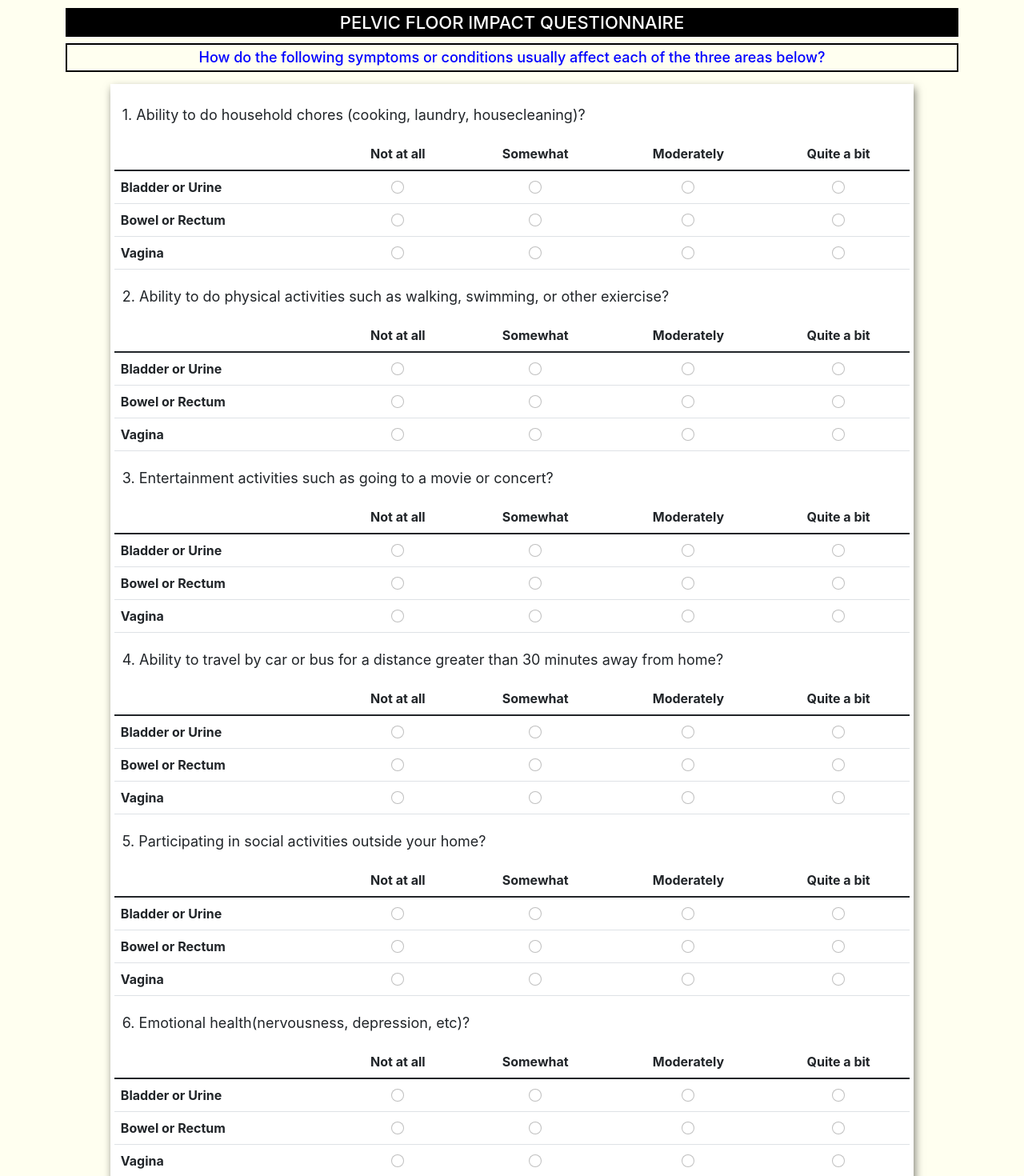
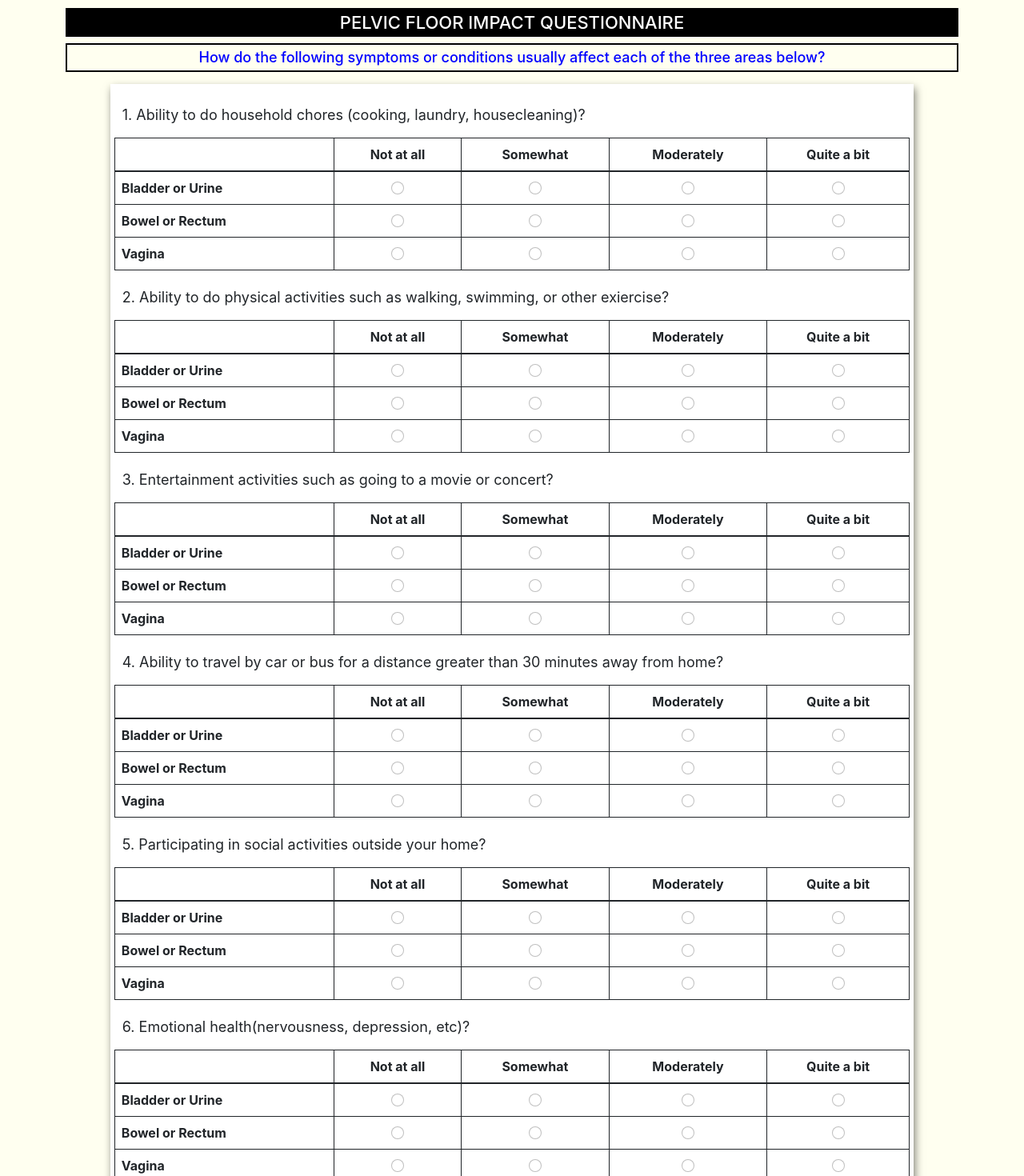
Before and after one commit to Yuzhiping00/PFIQ-7-Survey-Demo, a React (Create React App) app: page / in a window 1280 px wide. Shown: the top 1470 px of the page at 80% size. Built offline with nearby package versions, Linux system fonts and the light colour scheme.

Commit message:
#15: added dark border for each table

```diff
--- a/src/App.js
+++ b/src/App.js
@@ -107,7 +107,7 @@ class App extends Component {
                                                     margin: '10px auto',
                                                     padding: '5px 5px',}}>
               <p style={{textAlign:'left', marginBottom:'15px', marginLeft:'10px', marginTop:'20px',fontSize:'18px'}}> 1. Ability to do household chores (cooking, laundry, housecleaning)?</p>
-              <table class="table">
+              <table class="table table-bordered border-dark">
                   <thead>
                     <tr>
                       <th scope="col"></th>
@@ -239,7 +239,7 @@ class App extends Component {
 {/* question 2 table here */}
 
 <p style={{textAlign:'left', marginBottom:'15px', marginLeft:'10px', marginTop:'20px', fontSize:'18px'}}> 2. Ability to do physical activities such as walking, swimming, or other exiercise?</p>
-              <table class="table">
+              <table class="table table-bordered border-dark">
                   <thead>
                     <tr>
                       <th scope="col"></th>
@@ -362,8 +362,8 @@ class App extends Component {
                 </table>
 
 {/* question 3 table here */}
-<p style={{textAlign:'left', marginBottom:'15px', marginLeft:'10px', marginTop:'20px', fontSize:'18px'}}> 3. Entertainment activities such as going to a movie or concert?</p>
-              <table class="table">
+        <p style={{textAlign:'left', marginBottom:'15px', marginLeft:'10px', marginTop:'20px', fontSize:'18px'}}> 3. Entertainment activities such as going to a movie or concert?</p>
+        <table class="table table-bordered border-dark">
                   <thead>
                     <tr>
                       <th scope="col"></th>
@@ -487,7 +487,7 @@ class App extends Component {
 
                 {/* question 4 table here */}
                 <p style={{textAlign:'left', marginBottom:'15px', marginLeft:'10px', marginTop:'20px', fontSize:'18px'}}> 4. Ability to travel by car or bus for a distance greater than 30 minutes away from home?</p>
-              <table class="table">
+                <table class="table table-bordered border-dark">
                   <thead>
                     <tr>
                       <th scope="col"></th>
@@ -617,7 +617,7 @@ class App extends Component {
 
               {/* question 5 table here */}
               <p style={{textAlign:'left', marginBottom:'15px', marginLeft:'10px', marginTop:'20px', fontSize:'18px'}}> 5. Participating in social activities outside your home?</p>
-              <table class="table">
+              <table class="table table-bordered border-dark">
                   <thead>
                     <tr>
                       <th scope="col"></th>
@@ -747,7 +747,7 @@ class App extends Component {
 
                 {/* question 6 table here */}
               <p style={{textAlign:'left', marginBottom:'15px', marginLeft:'10px', marginTop:'20px', fontSize:'18px'}}> 6. Emotional health(nervousness, depression, etc)?</p>
-              <table class="table">
+              <table class="table table-bordered border-dark">
                   <thead>
                     <tr>
                       <th scope="col"></th>
@@ -877,7 +877,7 @@ class App extends Component {
 
                 {/* question 7 table here */}
               <p style={{textAlign:'left', marginBottom:'15px', marginLeft:'10px', marginTop:'20px', fontSize:'18px'}}>  7. Feeling frustrated?</p>
-              <table class="table">
+              <table class="table table-bordered border-dark">
                   <thead>
                     <tr>
                       <th scope="col"></th>
```
